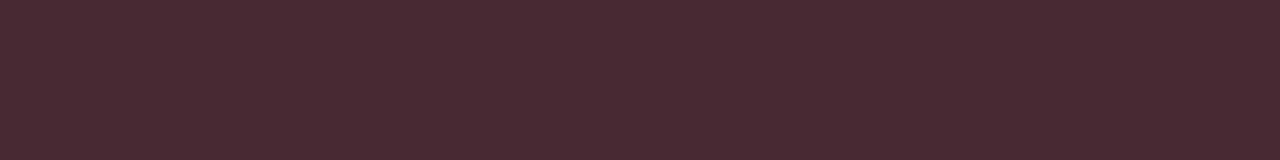
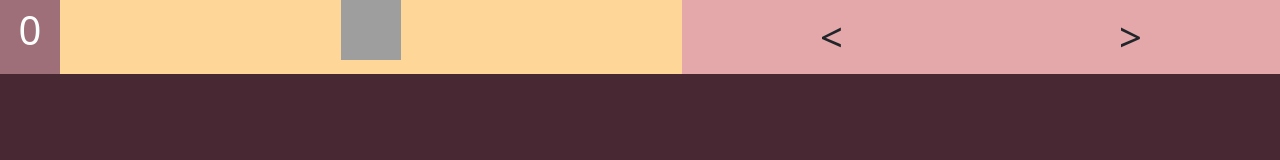
Before and after one commit to 100ze/rumia, a website: page public/index.html in a window 1280 px wide. Drawn offline with Linux system fonts and the light colour scheme; grey boxes are pictures that could not be loaded.

Commit message:
index: criar cabeçalho

```diff
--- a/public/index.html
+++ b/public/index.html
@@ -9,9 +9,20 @@
 </head>
 
 <body>
-  <div>
-
-  </div>
+  <main class="r_principal container-fluid">
+    <header class="row">
+      <div class="col r_numero_aba text-center align-middle fs-1">0</div>
+      <div class="col">
+        <img class="r_gif d-block m-auto" src="img/rumia_dancando.gif" alt="rumia dançando UwU">
+      </div>
+      <div class="col row">
+        <button class="r_botao col btn rounded-0 fs-1">&lt;</button>
+        <button class="r_botao col btn rounded-0 fs-1">&gt;</button>
+      </div>
+    </header>
+    <section></section>
+    <section></section>
+  </main>
 </body>
 
 </html>
--- a/sass/_colors.sass
+++ b/sass/_colors.sass
@@ -7,8 +7,9 @@ $gray: #4e4a55
 $dark_purple: #482933
 
 $white: #ffffff
+$skin: #e5a093
 $pink_white: #e4a8aa
-$skin: #e5a093
+$dark_pink_white: #e2787b
 
 $light_yellow: #fed697
 $dark_yellow: #e3825b
--- a/sass/rumia.sass
+++ b/sass/rumia.sass
@@ -4,3 +4,16 @@
 
 body
   background-color: $dark_purple
+  .r_principal
+    background-color: $light_yellow
+    .r_numero_aba
+      max-width: 60px
+      line-height: 60px
+
+      background-color: $light_gray
+      color: $white
+    .r_gif
+      width: 60px
+      height: 60px
+    .r_botao
+      background-color: $pink_white !important
```
Also changed, not shown: public/css/rumia.css, 1 other file.
